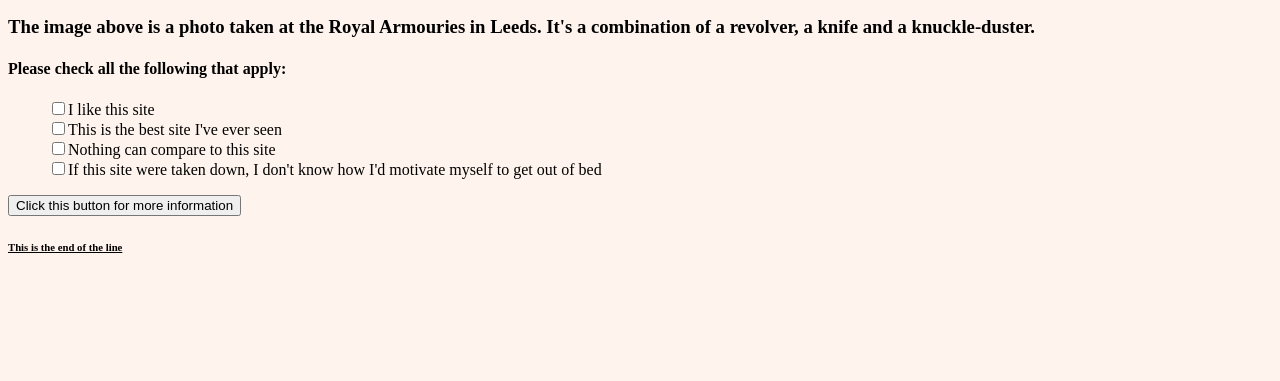
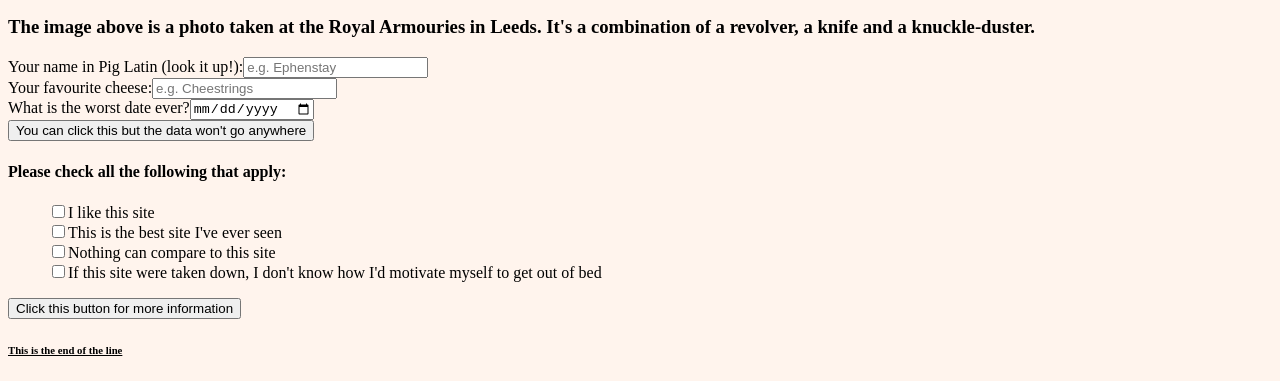
Before and after one commit to spwhittaker/html-scrapbook, a plain HTML site: page index.html in a window 1280 px wide. Shown: the part 1418-1799 px from the top of the page. Before the commit the page ends 1696 px from the top, so only its background shows below. Drawn offline with Linux system fonts and the light colour scheme; a web font is replaced by a local one.

Commit message:
added form

```diff
--- a/index.html
+++ b/index.html
@@ -68,7 +68,19 @@ What to write about? Well, there's some of my one-off favourite Simpsons charact
     <li>I am struggling to think of content for this page.</li></ol>
     <a href="https://royalarmouries.org/venue/royal-armouries-museum/" alt="Royal Armouries has some wild stuff"><img id="gun-knife-dusters" src="https://res.cloudinary.com/spwhittaker/image/upload/v1569430010/IMG_20190810_144805_guvews.jpg" alt="gun-knife-dusters"></a>
     <h3>The image above is a photo taken at the Royal Armouries in Leeds. It's a combination of a revolver, a knife and a knuckle-duster.</h3>
+</div>
+<form action="/a-black-hole" method="post" class="my-cool-form">
+    <div><label for="pig-latin-name">Your name in Pig Latin (look it up!):<input type="text" id="pig-latin-name" name="pig-latin" placeholder="e.g. Ephenstay">
+    </div>
+    <div><label for="favourite-cheese">Your favourite cheese:<input type="text" id="favourite-cheese" name="favourite-cheese" placeholder="e.g. Cheestrings" required>
+    </label></div>
+    <div><label for="worst-date">What is the worst date ever?<input type="date" id="worst-date" name="worst-date" placeholder="e.g. 20th July, 1969">
+    </label></div>
+    <div class="button">
+            <button type="submit">You can click this but the data won't go anywhere</button>
+          </div>
 
+</form>
     <div>
         <h4>Please check all the following that apply:</h4>
         <ul class="checkbox-list">
@@ -78,7 +90,7 @@ What to write about? Well, there's some of my one-off favourite Simpsons charact
         <li class="checkbox-list"><label for="reason-to-go-on"><input type="checkbox" id="reason-to-go-on">If this site were taken down, I don't know how I'd motivate myself to get out of bed</input></label></li>
 </ul>
 </div>
-<a href="https://duckduckgo.com" alt="more-info"><button type="button">Click this button for more information</button></a>
-<h6 id="bottom"><u>This is the end of the line</u></h6>
+<footer><a href="https://duckduckgo.com" alt="more-info"><button type="button">Click this button for more information</button></a>
+<h6 id="bottom"><u>This is the end of the line</u></h6></footer>
 </body>
 </html>
```
